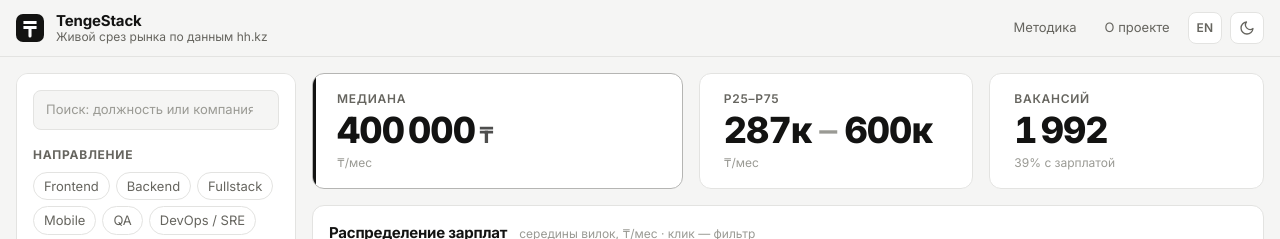
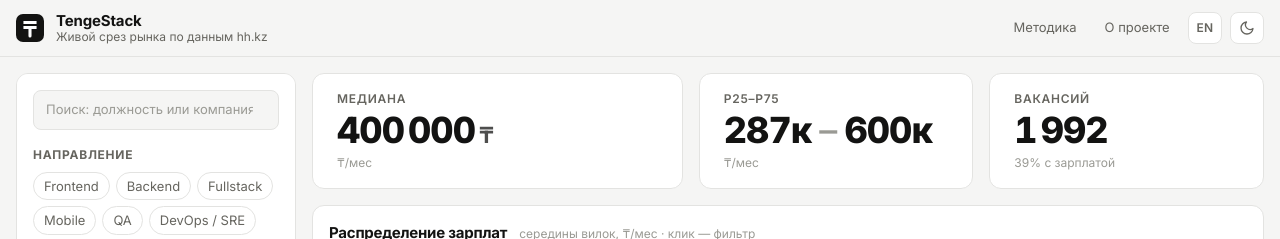
Before and after one commit to Alexanderadon/tengestack, a Next.js app: page / in a window 1280 px wide. Shown: the top 239 px of the page. Built offline with nearby package versions, Linux system fonts and the light colour scheme.

Commit message:
design: remove black accent stripe on median KPI card — uniform cards

```diff
--- a/src/widgets/KpiRow/KpiRow.module.scss
+++ b/src/widgets/KpiRow/KpiRow.module.scss
@@ -25,20 +25,7 @@
   }
 }
 
-/* Медиана — герой: монохром, выделяется размером и тонкой кромкой слева. */
-.primary {
-  border-color: color-mix(in srgb, var(--c-text) 22%, var(--c-border));
-
-  &::before {
-    content: "";
-    position: absolute;
-    left: 0;
-    top: 0;
-    bottom: 0;
-    width: 3px;
-    background: var(--c-text);
-  }
-}
+/* Медиана — герой: выделяется только размером карточки и крупной цифрой. */
 
 .label {
   font-size: var(--fs-s);
--- a/src/widgets/KpiRow/KpiRow.tsx
+++ b/src/widgets/KpiRow/KpiRow.tsx
@@ -11,8 +11,8 @@ export function KpiRow({ stats }: { stats: DashboardStats }) {
 
   return (
     <section className={s.row} aria-label="Ключевые показатели">
-      {/* Медиана — герой строки */}
-      <div className={`${s.card} ${s.primary}`}>
+      {/* Медиана — герой строки (выделяется размером карточки и крупной цифрой) */}
+      <div className={s.card}>
         <div className={s.label}>{t("kpi.median")}</div>
         <div className={`${s.value} ${s.valueHero} tnum`}>
           {stats.withSalary ? (
```
